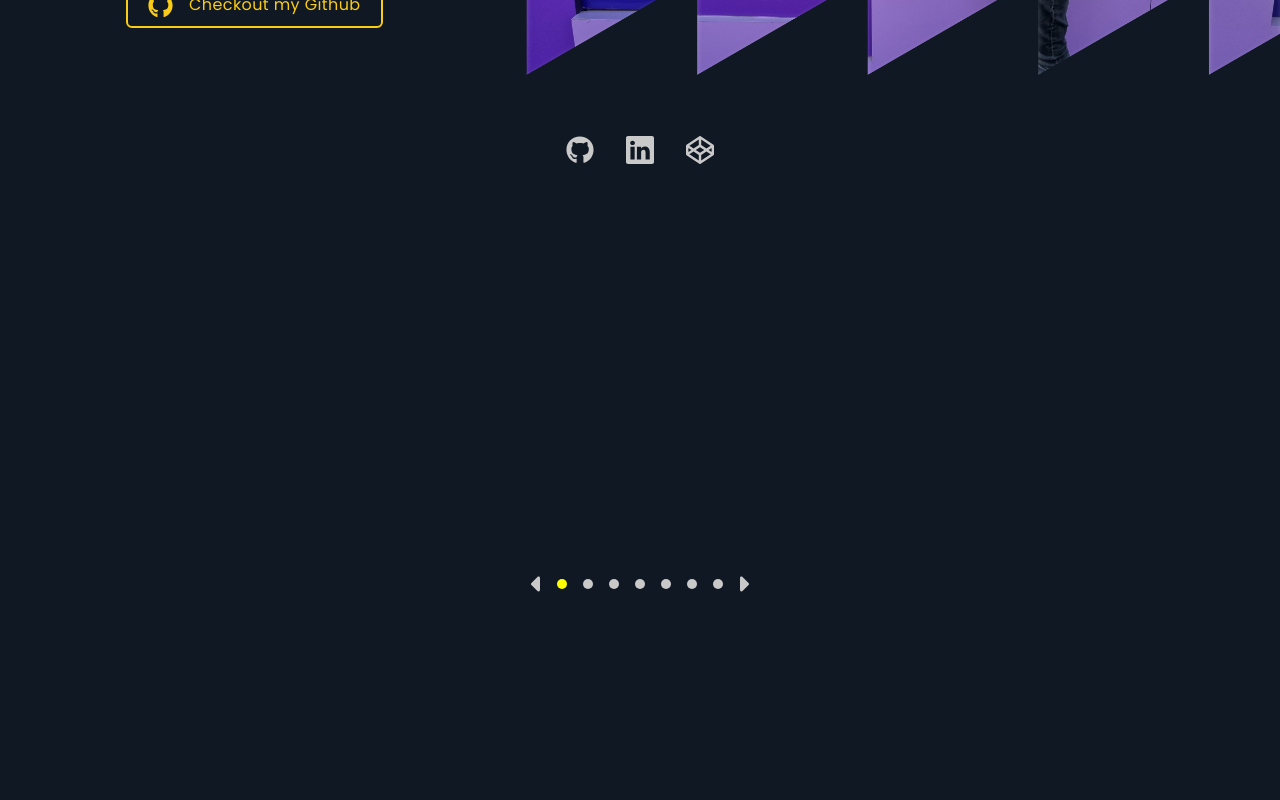
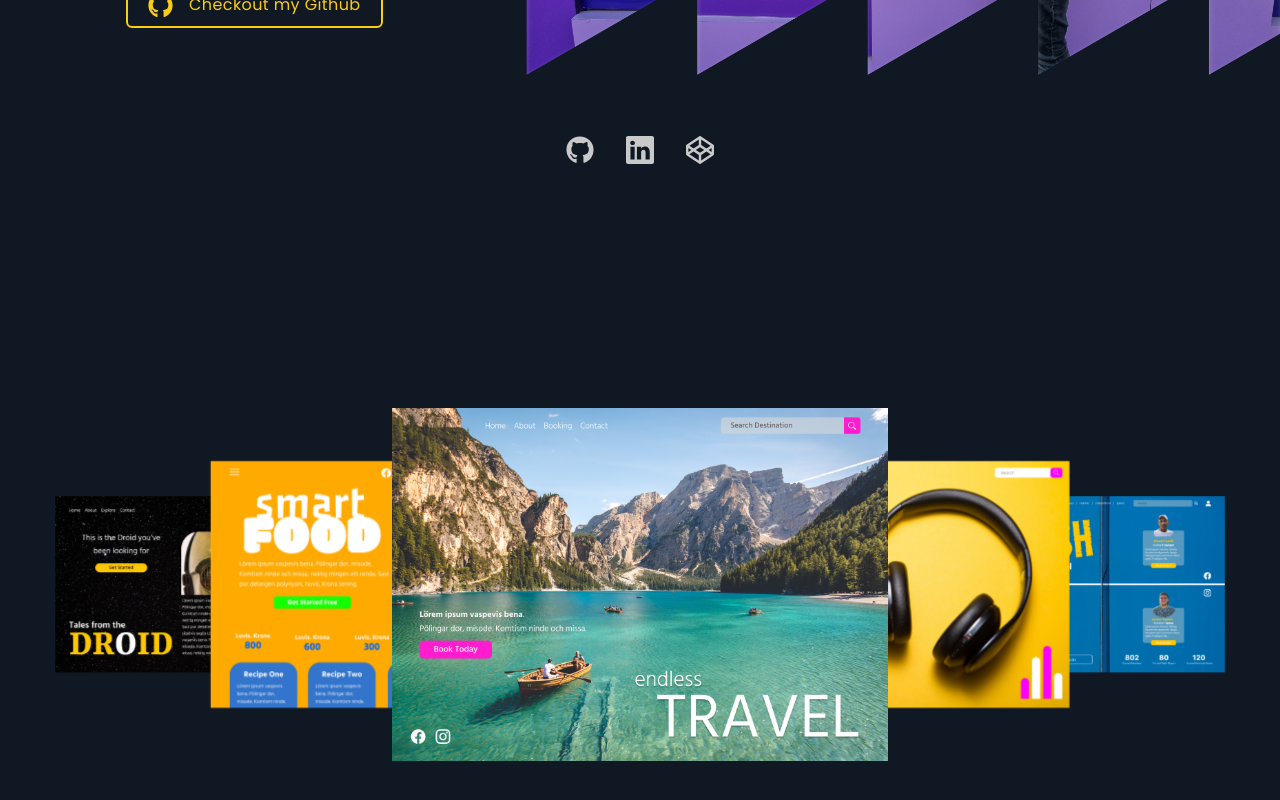
Before and after one commit to SKenzler/react-portfolio, a React (Vite) app: page / in a window 1280 px wide. Shown: the part 523-1323 px from the top of the page. Built offline with nearby package versions, Linux system fonts and the light colour scheme; a web font is replaced by a local one.

Commit message:
corrected an error in the motion.img tag

```diff
--- a/src/components/ProjectCarousel.jsx
+++ b/src/components/ProjectCarousel.jsx
@@ -5,6 +5,8 @@ import { motion, AnimatePresence } from "framer-motion";
 
 const ProjectCarousel = ({ images }) => {
   const [currentIndex, setCurrentIndex] = useState(0);
+  const [slideOrder, setSlideOrder] = useState([0, 1, 2, 3, 4, 5, 6]);
+
   const slidePositions = [
     "center",
     "leftFirst",
@@ -29,6 +31,12 @@ const ProjectCarousel = ({ images }) => {
     setCurrentIndex((previousIndex) =>
       previousIndex + 1 === images.length ? 0 : previousIndex + 1
     );
+    setSlideOrder((previousIndexes) => {
+      const updateOrder = previousIndexes.map(
+        (previousIndex) => (previousIndex + 1) % 7
+      );
+    });
+    return updateOrder;
   };
 
   const handlePrevious = () => {
@@ -43,19 +51,19 @@ const ProjectCarousel = ({ images }) => {
 
   return (
     <div className="w-full h-screen bg-[#101824] flex flex-col justify-center items-center mt-5">
-      {images.map((item, index) => {
+      {images.map((item, index) => (
         <motion.img
           key={index}
           className="flex justify-center items-center w-5/6 sm:w-6/12 object-fill rounded-md p-2"
           src={item}
           alt={item}
           initial="center"
-          animate={slidePositions[currentIndex[index]]}
+          animate={slidePositions[slideOrder[index]]}
           variants={imageVariants}
           transition={{ duration: 0.5 }}
           style={{ width: "40%", position: "absolute" }}
-        />;
-      })}
+        />
+      ))}
 
       <div className="flex justify-center items-center text-[#C9C9C9] p-4">
         <div
```
